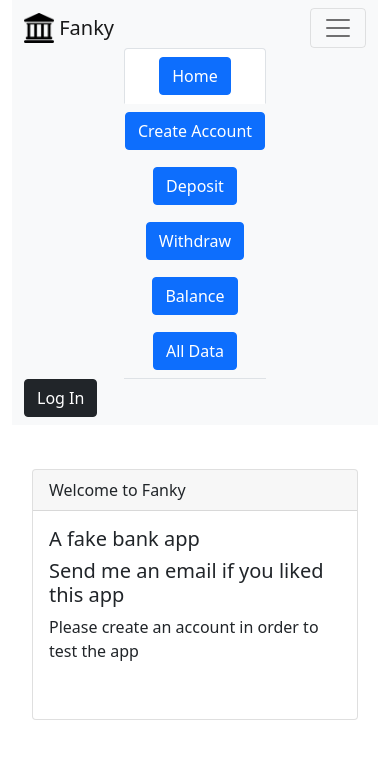
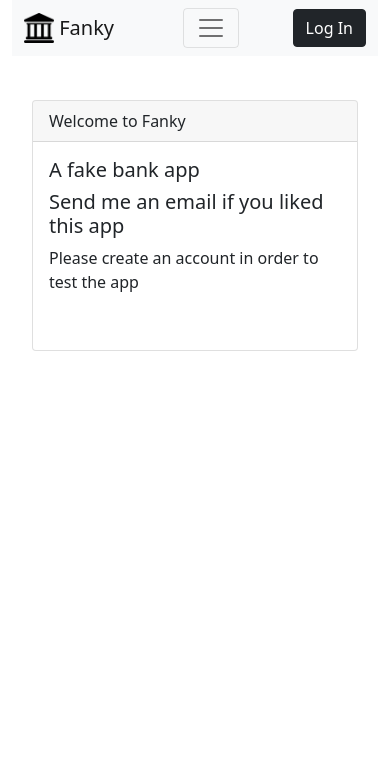
Before and after one commit to SoyDanielRomero/Daniel-RomeroBankingApplication, a React (Create React App) app: page / in a window 390 px wide. Shown: the top 758 px of the page. Built offline with nearby package versions, Linux system fonts and the light colour scheme.

Commit message:
NavBar Responsive Behavior fixed

```diff
--- a/src/components/navbar.js
+++ b/src/components/navbar.js
@@ -45,10 +45,8 @@ function NavBar() {
             Fanky
           </Navbar.Brand>
           <Navbar.Toggle aria-controls='basic-navbar-nav' />
-          <Navbar.Collapse
-            id='basic-navbar-nav'
-            className='d-flex justify-content-center'>
-            <Nav defaultActiveKey='#/' fill variant='tabs'>
+          <Navbar.Collapse id='basic-navbar-nav'>
+            <Nav defaultActiveKey='#/'>
               <Nav.Link href='#/'>
                 <button className='btn btn-primary'>Home</button>
               </Nav.Link>
```
